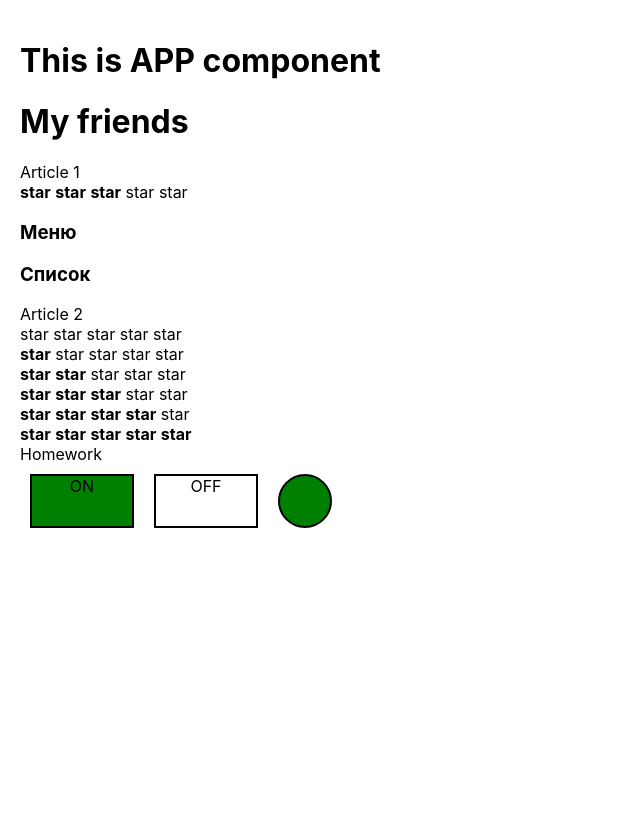
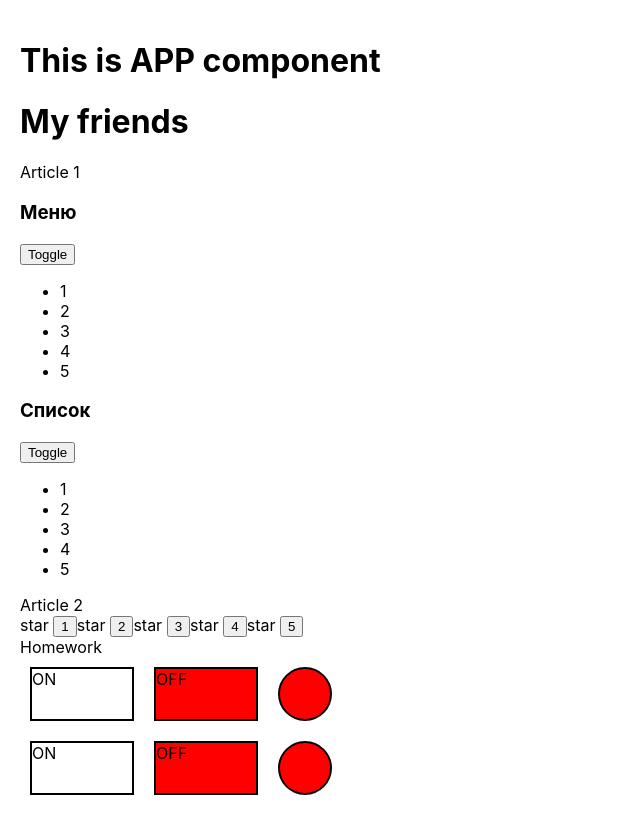
Before and after one commit to springevidence/react-ts, a React (Create React App) app: page / in a window 1280 px wide. Shown: the whole page, without its empty margins (0-640 px from the left). Before the commit the page ends 800 px from the top, so only its background shows below. Built offline with nearby package versions, Linux system fonts and the light colour scheme.

Commit message:
added useState hook

```diff
--- a/src/App.tsx
+++ b/src/App.tsx
@@ -11,19 +11,20 @@ function App() {
             <PageTitle title={"This is APP component"}/>
             <PageTitle title={"My friends"}/>
             Article 1
-            <Rating value={3}/>
-            <Accordion titleValue={"Меню"} collapsed={true}/>
-            <Accordion titleValue={"Список"} collapsed={true}/>
+            {/*<Rating value={3}/>*/}
+            <Accordion titleValue={"Меню"}/>
+            <Accordion titleValue={"Список"}/>
             Article 2
-            <Rating value={0}/>
-            <Rating value={1}/>
-            <Rating value={2}/>
-            <Rating value={3}/>
-            <Rating value={4}/>
-            <Rating value={5}/>
+            {/*<Rating value={0}/>*/}
+            {/*<Rating value={1}/>*/}
+            {/*<Rating value={2}/>*/}
+            {/*<Rating value={3}/>*/}
+            {/*<Rating value={4}/>*/}
+            {/*<Rating value={5}/>*/}
+            <Rating/>
             Homework
-            <OnOff value={true}/>
-            {/*<OnOff value={false}/>*/}
+            <OnOff/>
+            <OnOff/>
         </div>
     );
 }
@@ -31,8 +32,10 @@ function App() {
 type PageTitlePropsType = {
     title: string
 }
+
 function PageTitle(props: PageTitlePropsType) {
     console.log("AppTitle rendering")
-    return <h1>{ props.title }</h1>
+    return <h1>{props.title}</h1>
 }
+
 export default App;
--- a/src/components/Accordion/Accordion.tsx
+++ b/src/components/Accordion/Accordion.tsx
@@ -1,15 +1,16 @@
-import React from "react";
+import React, {useState} from "react";
 
 type AccordionPropsType = {
-    titleValue: string,
-    collapsed: boolean
+    titleValue: string
 }
 function Accordion(props: AccordionPropsType) {
-    console.log("Accordion rendering")
-        return <div>
-            <AccordionTitle title={props.titleValue}/>
-            {!props.collapsed && <AccordionBody/>}
-        </div>
+    // console.log("Accordion rendering")
+    let [collapsed, setCollapsed] = useState(false)
+    return <div>
+            <AccordionTitle title={props.titleValue}/><button onClick={() => setCollapsed(true)}>Toggle</button>
+            {!collapsed && <AccordionBody/>}
+    </div>
+
 }
 
 type AccordionTitlePropsType = {
--- a/src/components/OnOff/OnOff.module.css
+++ b/src/components/OnOff/OnOff.module.css
@@ -10,7 +10,7 @@
     margin: 10px;
 }
 
-.item1true{
+.true{
     background-color: green;
 }
 
@@ -22,7 +22,7 @@
     margin: 10px;
 }
 
-.item2false{
+.false{
     background-color: red;
 }
 
@@ -33,11 +33,3 @@
     border: 2px solid black;
     margin: 10px;
 }
-
-.item3true{
-    background-color: green;
-}
-
-.item3false{
-    background-color: red;
-}
--- a/src/components/OnOff/OnOff.tsx
+++ b/src/components/OnOff/OnOff.tsx
@@ -1,27 +1,57 @@
-import React from 'react';
+import React, {useState} from 'react';
 import s from './OnOff.module.css'
 
-type OnOffType = {
-    value: boolean
+// type OnOffType = {
+//     value: boolean
+// }
+const OnOff = () => {
+    // if (props.value) {
+    //     return (
+    //         <div className={s.items}>
+    //             <div className={s.item1 + " " + s.true}>ON</div>
+    //             <div className={s.item2}>OFF</div>
+    //             <div className={s.item3 + " " + s.true}></div>
+    //         </div>
+    //     );
+    // }
+    // else {
+    //     return <div className={s.items}>
+    //         <div className={s.item1}>ON</div>
+    //         <div className={s.item2 + " " + s.false}>OFF</div>
+    //         <div className={s.item3 + " " + s.false}></div>
+    //     </div>
+    // }
+    let [value, setValue] = useState(false)
+    const OnStyle = {
+        // textAlign: "center",
+        width:" 100px",
+        height: "50px",
+        border: "2px solid black",
+        margin: "10px",
+        backgroundColor: value ? "green" : "white"
+    }
+    const OffStyle = {
+        // textAlign: "center",
+        width:" 100px",
+        height: "50px",
+        border: "2px solid black",
+        margin: "10px",
+        backgroundColor: value ? "white" : "red"
+
+    }
+    const IndicatorStyle = {
+        width: "50px",
+        height: "50px",
+        borderRadius: "50px",
+        border: "2px solid black",
+        margin: "10px",
+        backgroundColor: value ? "green" : "red"
+    }
+    return <div className={s.items}>
+                <div style={OnStyle} onClick={() => setValue(true)}>ON</div>
+                <div style={OffStyle} onClick={() => setValue(false)}>OFF</div>
+                <div style={IndicatorStyle}></div>
+            </div>
 }
-const OnOff = (props: OnOffType) => {
-    if (props.value) {
-        return (
-            <div className={s.items}>
-                <div className={s.item1 + " " + s.item1true}>ON</div>
-                <div className={s.item2}>OFF</div>
-                <div className={s.item3 + " " + s.item3true}></div>
-            </div>
-        );
-    }
-    else {
-        return <div className={s.items}>
-            <div className={s.item1}>ON</div>
-            <div className={s.item2 + " " + s.item2false}>OFF</div>
-            <div className={s.item3 + " " + s.item3false}></div>
-        </div>
-    }
-
-};
 
 export default OnOff;
--- a/src/components/Rating/Rating.tsx
+++ b/src/components/Rating/Rating.tsx
@@ -1,15 +1,19 @@
-import React from "react";
+import React, {useState} from "react";
 
-export function Rating(props: any) {
+// type RatingPropsType = {
+//     value: number
+// }
+export function Rating() {
     console.log("Rating rendering")
+    let [value, setValue] = useState(0)
 
     return (
         <div>
-            <Star selected={props.value > 0}/>
-            <Star selected={props.value > 1}/>
-            <Star selected={props.value > 2}/>
-            <Star selected={props.value > 3}/>
-            <Star selected={props.value > 4}/>
+            <Star selected={value > 0}/><button onClick={() => setValue(1)}>1</button>
+            <Star selected={value > 1}/><button onClick={() => setValue(2)}>2</button>
+            <Star selected={value > 2}/><button onClick={() => setValue(3)}>3</button>
+            <Star selected={value > 3}/><button onClick={() => setValue(4)}>4</button>
+            <Star selected={value > 4}/><button onClick={() => setValue(5)}>5</button>
         </div>
     )
 }
```
